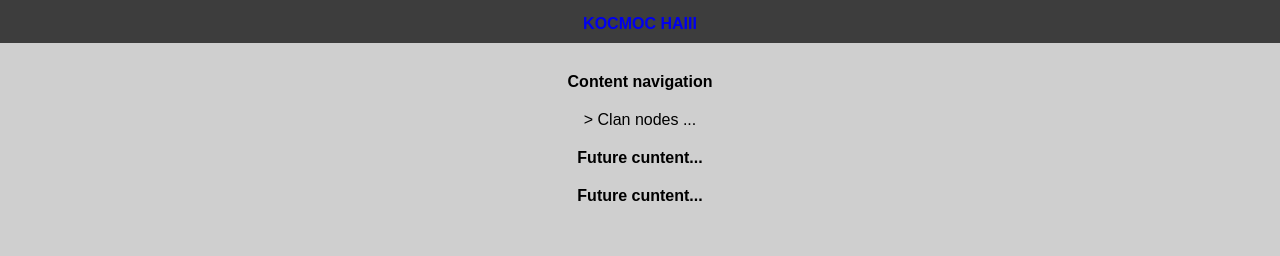
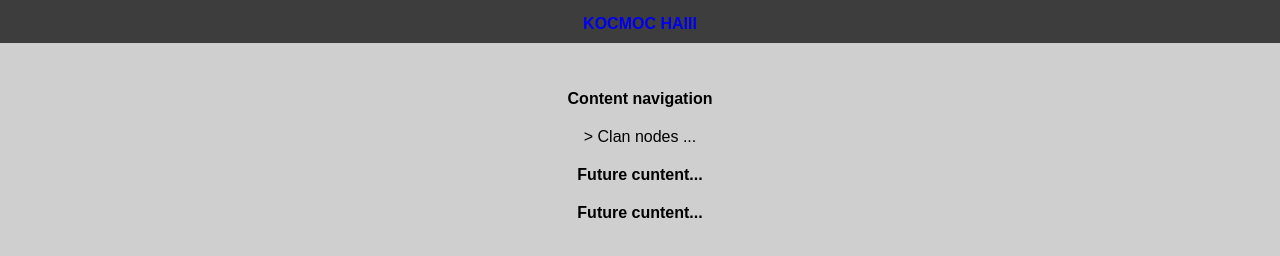
Before and after one commit to ihumster/D2Clans, a website: page views/index.html in a window 1280 px wide. Drawn offline with nearby package versions, Linux system fonts and the light colour scheme; some packages are replaced by stand-ins of ours; files that its build step writes are made by us from their sources; files whose address does not match are found by name.

Commit message:
Fixed header

```diff
--- a/public/app/css/style.css
+++ b/public/app/css/style.css
@@ -65,6 +65,7 @@ body {
     padding: 10px 0px 5px;
     font-size: 1em;
     width: 100%;
+    margin-top: 60px;
 }
 
 .contentList {
@@ -82,6 +83,7 @@ div {
 }
 
 .appHeader {
+    position: fixed;
     background: var(--us-black);
     color: #fff;
     padding: 10px 20px;
@@ -89,6 +91,7 @@ div {
     -webkit-box-sizing: border-box;
     box-sizing: border-box;
     width: 100%;
+    z-index: 1;
 }
 
 .appHeaderSearch {
```
